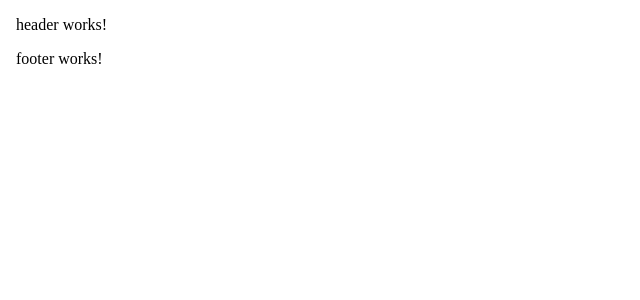
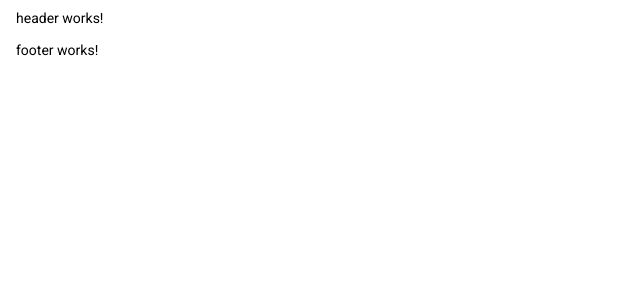
Before and after one commit to klimentsii/project-management-app, an Angular app in the folder project-management-app/: page /main in a window 1280 px wide. Shown: the top 300 px of the page, without its empty margins (0-640 px from the left). Built offline with nearby package versions, Linux system fonts and the light colour scheme.

Commit message:
feat: add angular material

```diff
--- a/project-management-app/angular.json
+++ b/project-management-app/angular.json
@@ -32,6 +32,7 @@
               "src/assets"
             ],
             "styles": [
+              "./node_modules/@angular/material/prebuilt-themes/indigo-pink.css",
               "src/styles.scss"
             ],
             "scripts": []
@@ -100,6 +101,7 @@
               "src/assets"
             ],
             "styles": [
+              "./node_modules/@angular/material/prebuilt-themes/indigo-pink.css",
               "src/styles.scss"
             ],
             "scripts": []
--- a/project-management-app/src/index.html
+++ b/project-management-app/src/index.html
@@ -6,8 +6,11 @@
   <base href="/">
   <meta name="viewport" content="width=device-width, initial-scale=1">
   <link rel="icon" type="image/x-icon" href="favicon.ico">
+  <link rel="preconnect" href="https://fonts.gstatic.com">
+  <link href="https://fonts.googleapis.com/css2?family=Roboto:wght@300;400;500&display=swap" rel="stylesheet">
+  <link href="https://fonts.googleapis.com/icon?family=Material+Icons" rel="stylesheet">
 </head>
-<body>
+<body class="mat-typography">
   <app-root></app-root>
 </body>
 </html>
```
Also changed, not shown: 1 other file (tests, documents, lock files or other folders).
